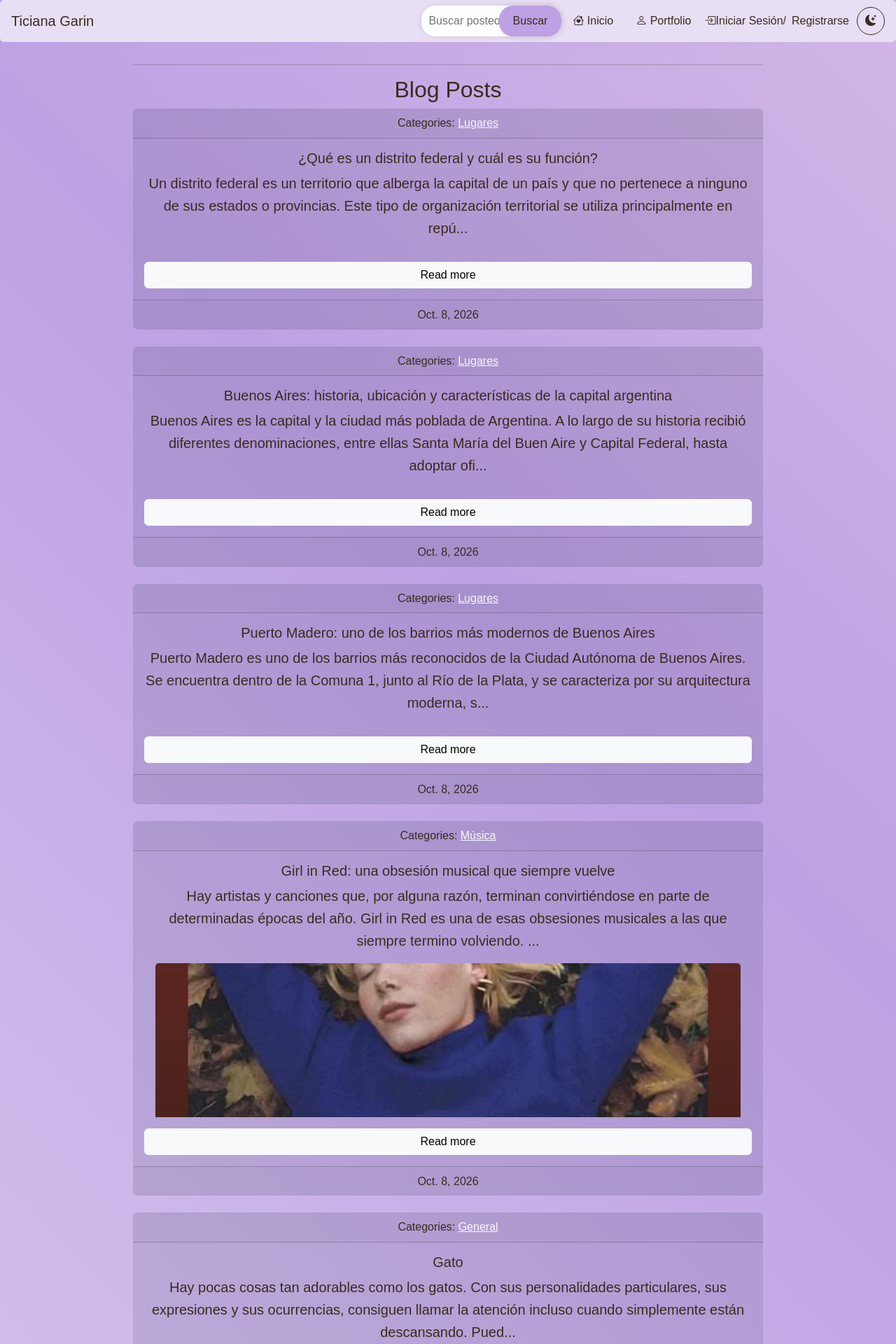
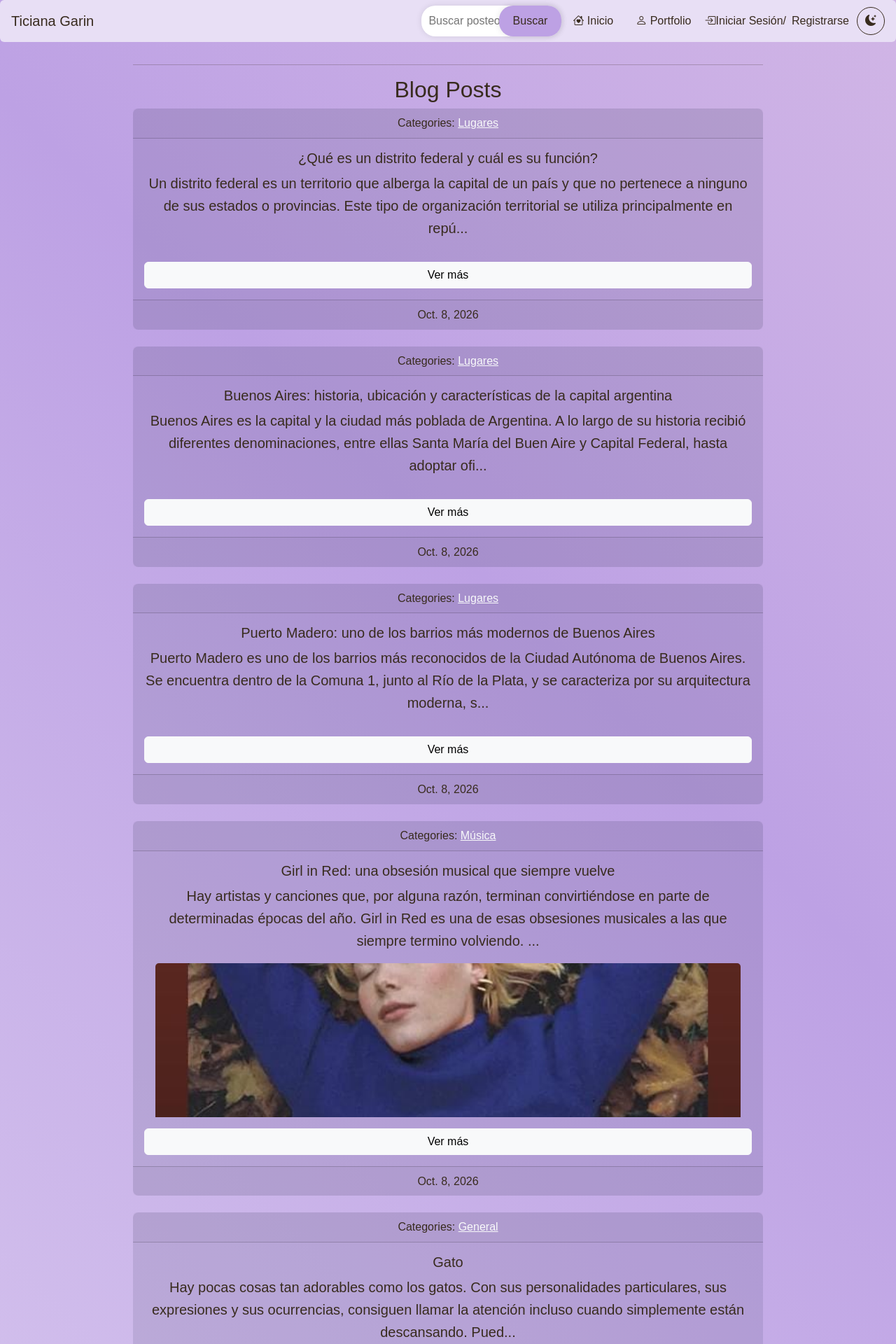
Before and after one commit to tixi333/Website_Django, a Django app: page /blog/ in a window 1280 px wide. Shown: the top 1920 px of the page at 70% size. Run offline with Django 5.2, Linux system fonts and the light colour scheme; data comes from the database, SQL or seed files in the repository; some web fonts are replaced.

Commit message:
Update index.html

```diff
--- a/personalwebsite/blog/templates/blog/index.html
+++ b/personalwebsite/blog/templates/blog/index.html
@@ -32,7 +32,7 @@
                         <img class="card-img-top" src="{{ item.image.url }}" alt="{{ item.title }}">
                     {% endif %}
                     <p></p>
-                    <a href="{% url 'blog:blog_detail' item.pk %}?tema={{ request.GET.tema|default:'claro' }}" class="btn btn-light">Read more</a>
+                    <a href="{% url 'blog:blog_detail' item.pk %}?tema={{ request.GET.tema|default:'claro' }}" class="btn btn-light">Ver más</a>
 
                 </div>
                 <div class="card-footer footer">
```
